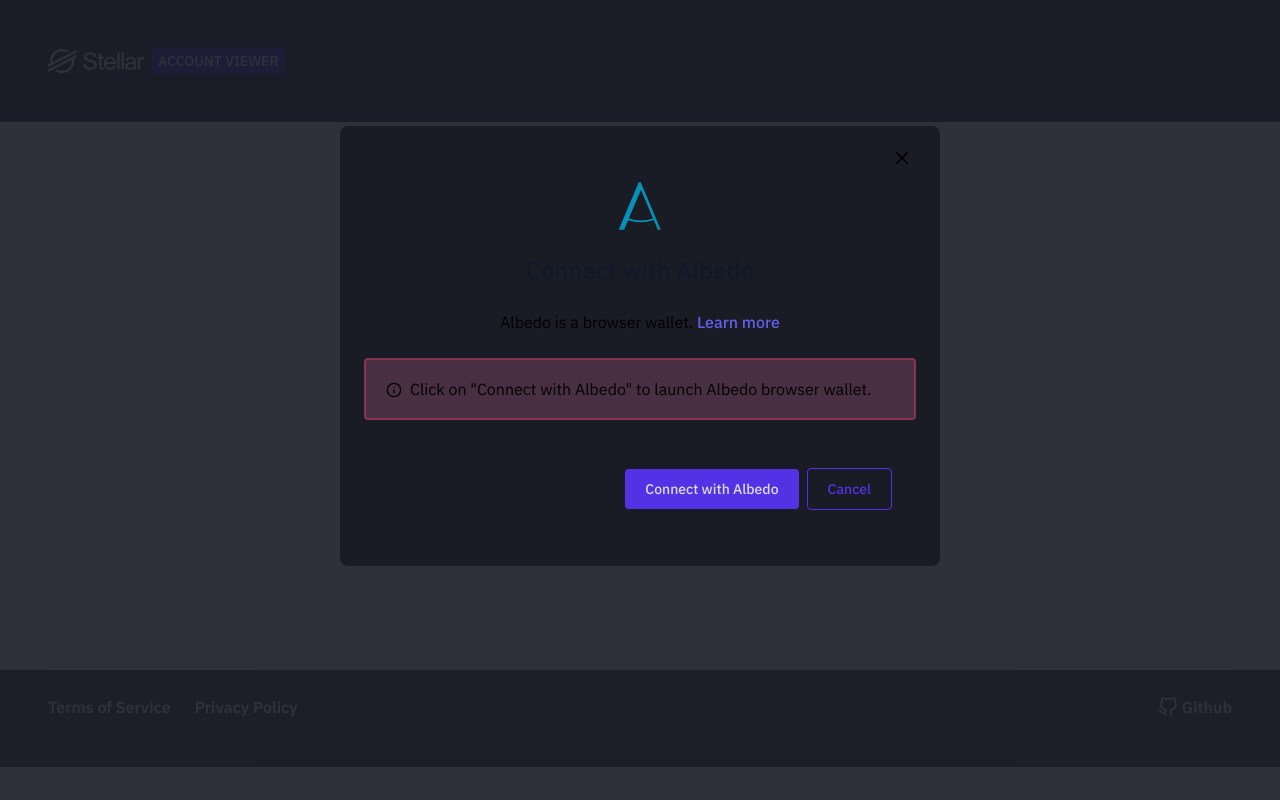
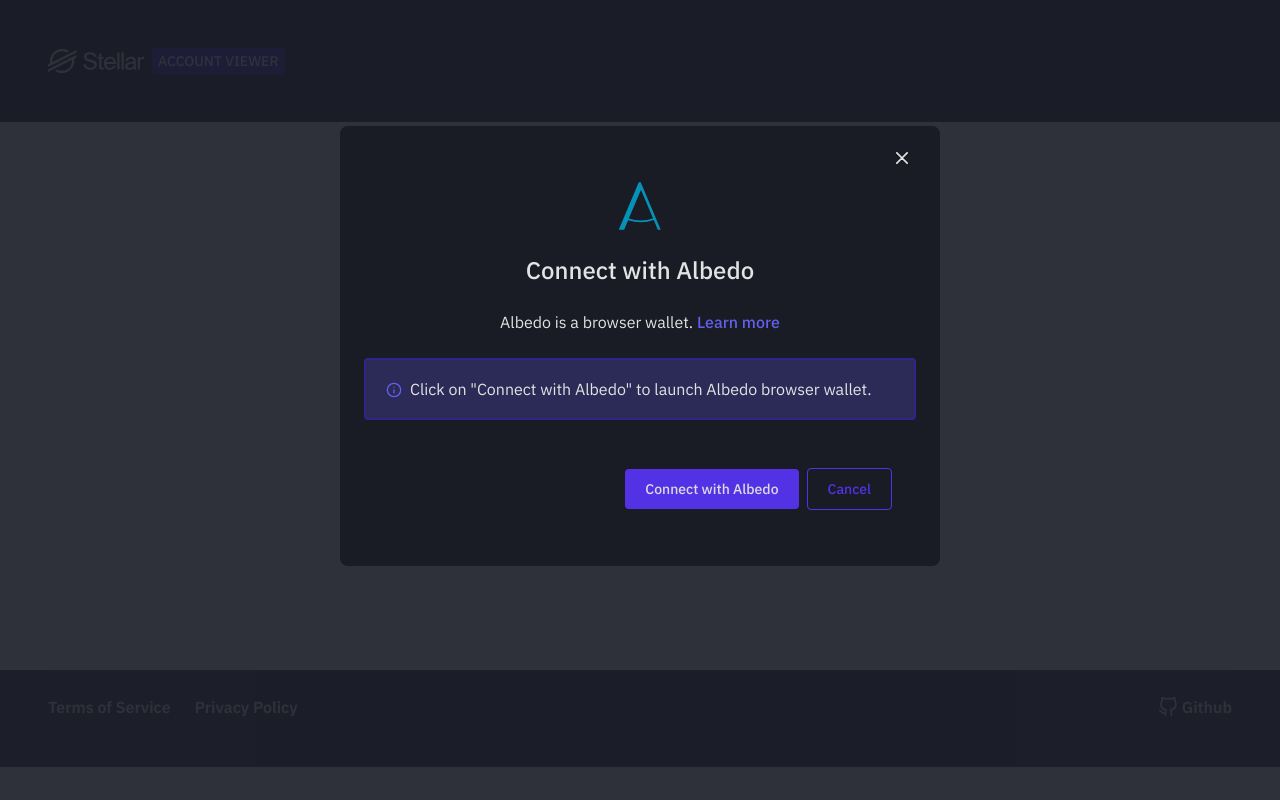
Before and after one commit to fedeesti/stellar-wallet, a React (Vite) app: page / in a window 1280 px wide. Both pictures are taken after a click on the button "Connect with Albedo". Built offline with nearby package versions, Linux system fonts and the light colour scheme.

Commit message:
Modify styles

```diff
--- a/src/components/login/AlbedoLogin.tsx
+++ b/src/components/login/AlbedoLogin.tsx
@@ -23,7 +23,7 @@ function AlbedoLogin({ closeModal }: IProps) {
           ></path>
         </svg>
       </div>
-      <h3 className="text-2xl text-center font-medium text-gray-900" data-cy="albedo-title">
+      <h3 className="text-2xl text-center font-medium" data-cy="albedo-title">
         Connect with Albedo
       </h3>
       <div>
@@ -41,7 +41,7 @@ function AlbedoLogin({ closeModal }: IProps) {
         </p>
       </div>
       <div
-        className="flex flex-row gap-1 mb-6 p-4 rounded border-2 border-stellar-red-700 bg-stellar-red-800"
+        className="flex flex-row gap-1 mb-6 p-4 rounded border-2 border-stellar-violet-800 bg-stellar-violet-900"
         data-cy="modal-albedo-body-container"
       >
         <div className="pt-[0.4rem]" data-cy="modal-albedo-info-svg">
@@ -51,7 +51,7 @@ function AlbedoLogin({ closeModal }: IProps) {
             height="24"
             viewBox="0 0 24 24"
             fill="none"
-            stroke="currentColor"
+            stroke="#6260eb"
             strokeWidth="2"
             strokeLinecap="round"
             strokeLinejoin="round"
--- a/src/components/modal/Modal.tsx
+++ b/src/components/modal/Modal.tsx
@@ -1,4 +1,3 @@
-
 import { IContentModal } from '../../types/types';
 import ConfirmGenerate from '../login/ConfirmGenerate';
 import GenerateKeypair from '../login/GenerateKeypair';
@@ -16,7 +15,7 @@ function Modal({ content, changeContent, closeModal }: IProps) {
   const { viewWarning, viewSecretKey, viewConfirmGenerate, viewGenerateKeypair } = content;
   return (
     <div
-      className="fixed w-full z-30 min-w-[360px] min-h-screen overflow-hidden left-0 inset-y-0 text-stellar-ghostwhite bg-stellar-black/90"
+      className="fixed w-full z-30 min-w-[360px] min-h-screen overflow-hidden left-0 inset-y-0 text-stellar-gray-100 bg-stellar-black/90"
       onClick={closeModal}
     >
       <div
@@ -27,7 +26,7 @@ function Modal({ content, changeContent, closeModal }: IProps) {
         <div className="absolute cursor-pointer right-3 top-4">
           <button
             type="button"
-            className="bg-transparent hover:bg-gray-200 hover:text-gray-900 rounded-lg text-sm w-8 h-8 ml-auto"
+            className="bg-transparent text-stellar-gray-100 hover:text-stellar-violet-200 rounded-lg text-sm w-8 h-8 ml-auto"
             data-cy="modal-btn-close"
             onClick={closeModal}
           >
```
